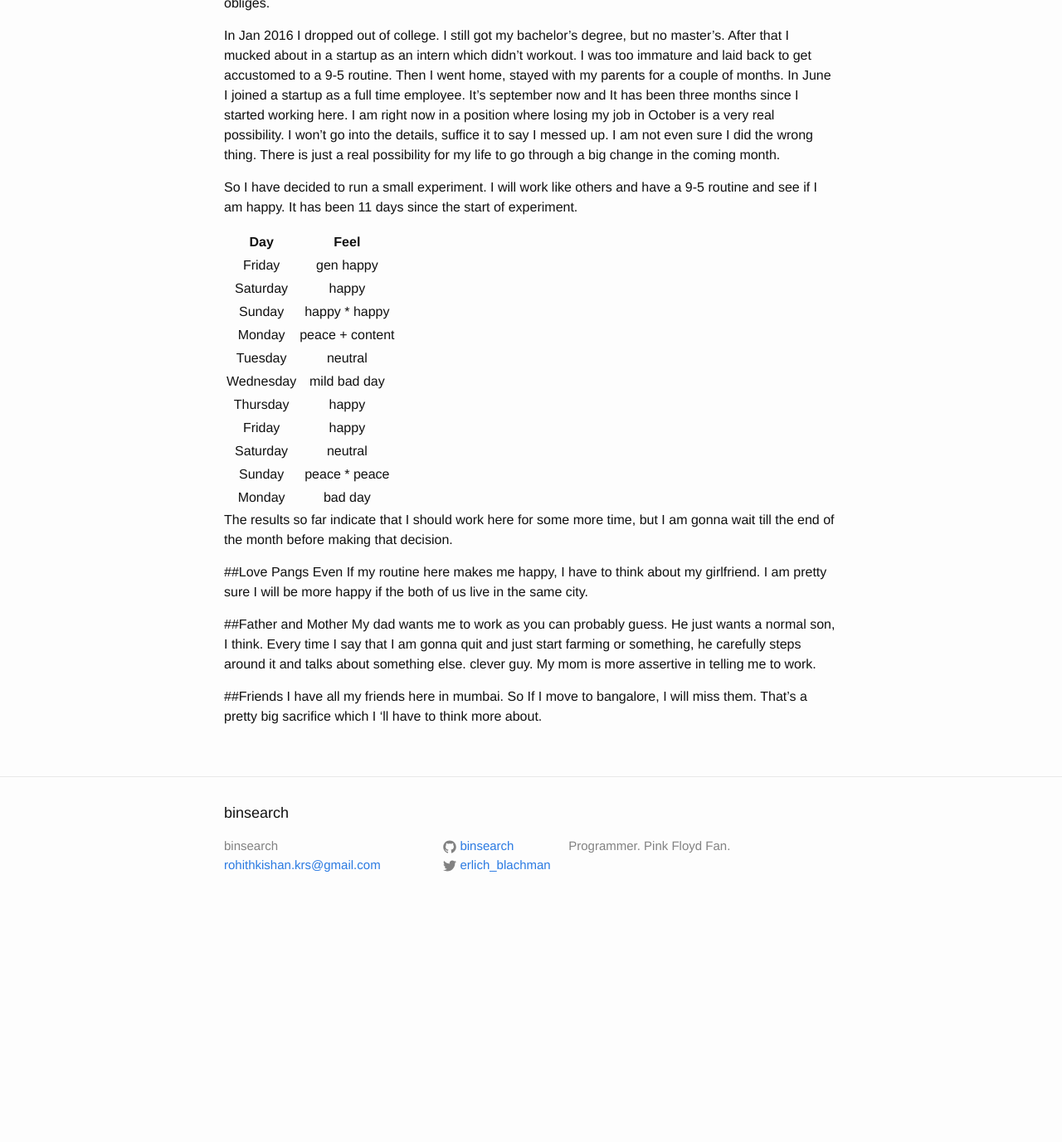
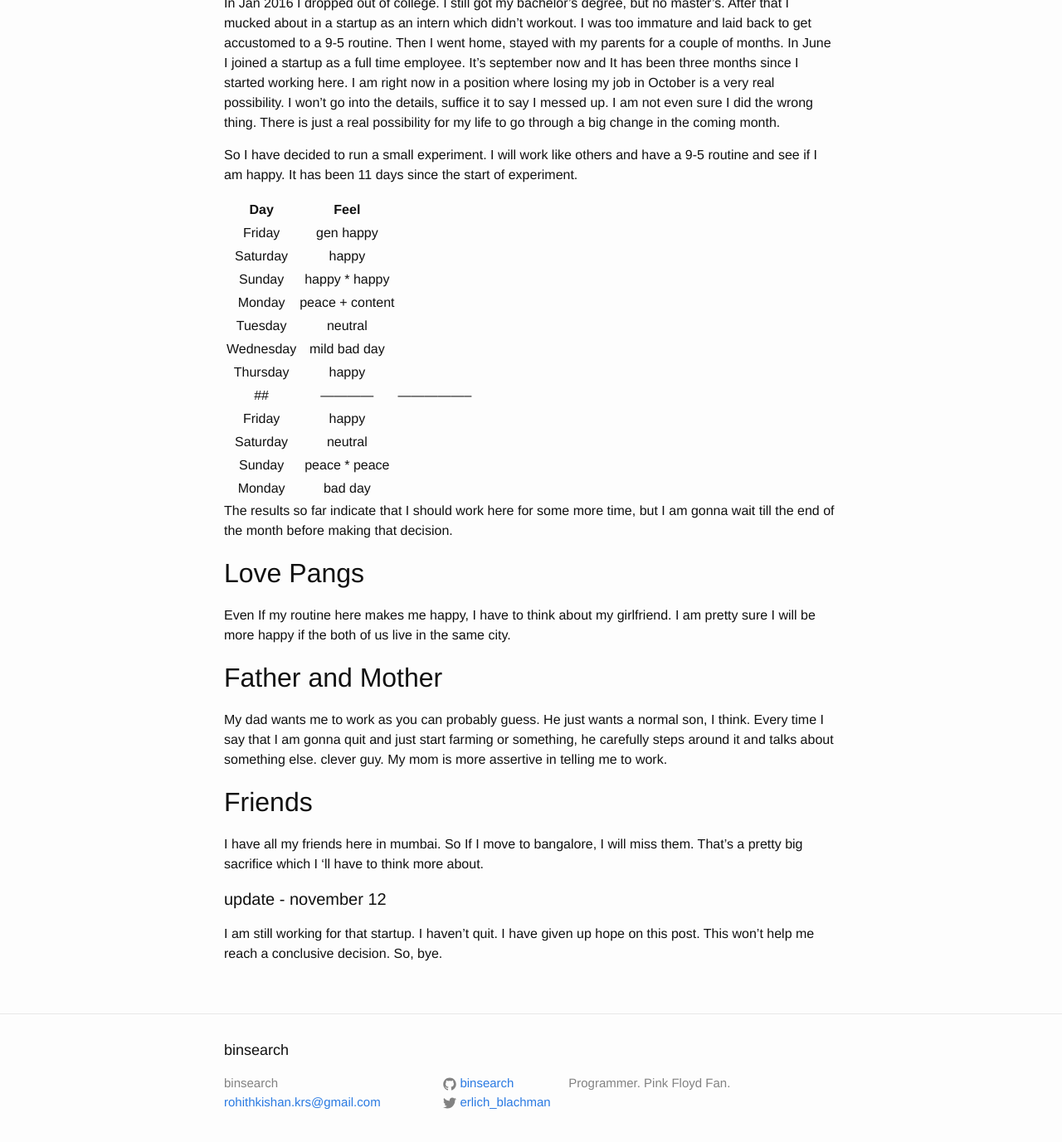
Before and after one commit to binsearch/binsearch.github.io, a Jekyll site: the page built from _posts/2016-09-27-whats-up.markdown, in a window 1280 px wide and 1400 px high, scrolled down 328 px. Shown: the top 1377 px of the window at 83% size. Built offline with Jekyll 4.4.1, drawn with Linux system fonts in a browser that asks for light colours; before the commit the page ends 1442 px from its top, so only the background shows below that; some of the changed text lies outside the part shown.

Commit message:
complete whatsup post

```diff
--- a/_posts/2016-09-27-whats-up.markdown
+++ b/_posts/2016-09-27-whats-up.markdown
@@ -43,7 +43,7 @@ experiment.
 | Wednesday  | mild bad day    |
 |------------|-----------------|
 | Thursday   | happy           |
-|------------|-----------------|
+##|------------|-----------------|
 | Friday     | happy           |
 |------------|-----------------|
 | Saturday   | neutral         |
@@ -56,17 +56,22 @@ experiment.
 The results so far indicate that I should work here for some more time, but
 I am gonna wait till the end of the month before making that decision.
 
-##Love Pangs
+## Love Pangs
 Even If my routine here makes me happy, I have to think about my girlfriend.
 I am pretty sure I will be more happy if the both of us live in the same
 city.
 
-##Father and Mother
+## Father and Mother
 My dad wants me to work as you can probably guess. He just wants a normal son,
 I think. Every time I say that I am gonna quit and just start farming or something,
 he carefully steps around it and talks about something else. clever guy. My mom is more
 assertive in telling me to work.
 
-##Friends
+## Friends
 I have all my friends here in mumbai. So If I move to bangalore, I will miss
 them. That's a pretty big sacrifice which I 'll have to think more about.
+
+#### update - november 12
+
+I am still working for that startup. I haven't quit. I have given up hope
+on this post. This won't help me reach a conclusive decision. So, bye.
```
Also changed, not shown: other parts of _posts/2016-09-27-whats-up.markdown (+1 -1 lines).
